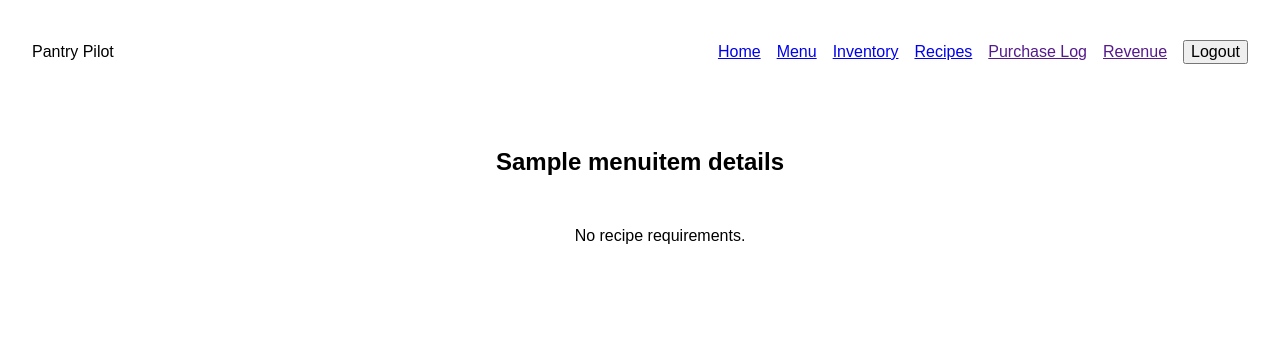
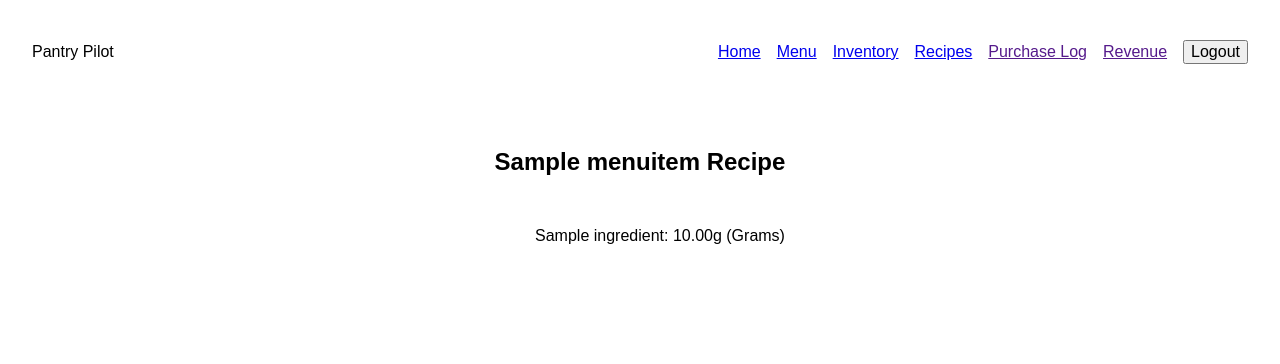
Before and after one commit to RobertMcIsaac/django_delights, a Django app: page /menu_item_detail/1/ in a window 1280 px wide. Shown: the top 364 px of the page. Run offline with Django 4.2, Linux system fonts and the light colour scheme; a user stored in the database is signed in; tables that the repository leaves empty hold one stand-in row (values such as "Sample post").

Commit message:
Fixed recipe/menuitem detail page. updated meaurement unit human-readable names

```diff
--- a/inventory/models.py
+++ b/inventory/models.py
@@ -18,13 +18,13 @@ class Ingredient(models.Model):
     TABLESPOON = "TB"
     # Define MEASUREMENT_UNIT_CHOICES for measurement_unit field
     MEASUREMENT_UNIT_CHOICES = [
-        (GRAMS, "Grams"),
-        (KILOGRAMS, "Kilograms"),
-        (MILILITRES, "Mililitres"),
-        (LITRES, "Litres"),
-        (NUMBER, "Number"),
-        (TEASPOON, "Teaspoon"),
-        (TABLESPOON, "Tablespoon")
+        (GRAMS, "g (Grams)"),
+        (KILOGRAMS, "Kg (Kilograms)"),
+        (MILILITRES, "ml (Mililitres)"),
+        (LITRES, "L (Litres)"),
+        (NUMBER, ""),
+        (TEASPOON, "Tsp (Teaspoon)"),
+        (TABLESPOON, "Tbsp (Tablespoon)")
     ]
     # Define measurement_unit field with choices option
     measurement_unit = models.CharField(
--- a/inventory/templates/inventory/menu_item_detail.html
+++ b/inventory/templates/inventory/menu_item_detail.html
@@ -1,23 +1,21 @@
 {% extends 'inventory/base.html' %}
 
-{% block title %}Menu Item Details - Pantry Pilot{% endblock title %}
+{% block title %}Menu Item Recipe - Pantry Pilot{% endblock title %}
 
 {% block content %}
 <section class="content__container">
     <div class="desciption__container">
-        <h2 class="table__title">{{ object.name }} details</h2>
-        <p></p>
-        <p></p>
-        <p></p>
+        <h2 class="table__title">{{ object.name }} Recipe</h2>
     </div>
     <div>
         <ul>
             {% for reciperequirement in reciperequirement_list %}
-            <li>{{ recipe_requirement.ingredient.name }}: {{ recipe_requirement.quantity }}</li>
+            <li>{{ reciperequirement.ingredient.name }}: {{ reciperequirement.ingredient_quantity }}{{ reciperequirement.ingredient.get_measurement_unit_display }}</li>
             {% empty %}
-            <li>No recipe requirements.</li>
+            <li>Recipe is currently empty.</li>
             {% endfor %}
         </ul>
+        <!-- 'add recipe' button -->
     </div>
 </section>
 
--- a/inventory/views.py
+++ b/inventory/views.py
@@ -54,7 +54,7 @@ class MenuItemDetail(LoginRequiredMixin, DetailView):
 
     def get_context_data(self, **kwargs: Any) -> Dict[str, Any]:
         context = super().get_context_data(**kwargs)
-        context["reciperequirment_list"] = RecipeRequirement.objects.filter(menu_item=self.object)
+        context["reciperequirement_list"] = RecipeRequirement.objects.filter(menu_item=self.object)
         return context
 
 
```
Also changed, not shown: inventory/migrations/0007_alter_ingredient_measurement_unit.py (added), inventory/migrations/0008_alter_ingredient_measurement_unit.py (added).
